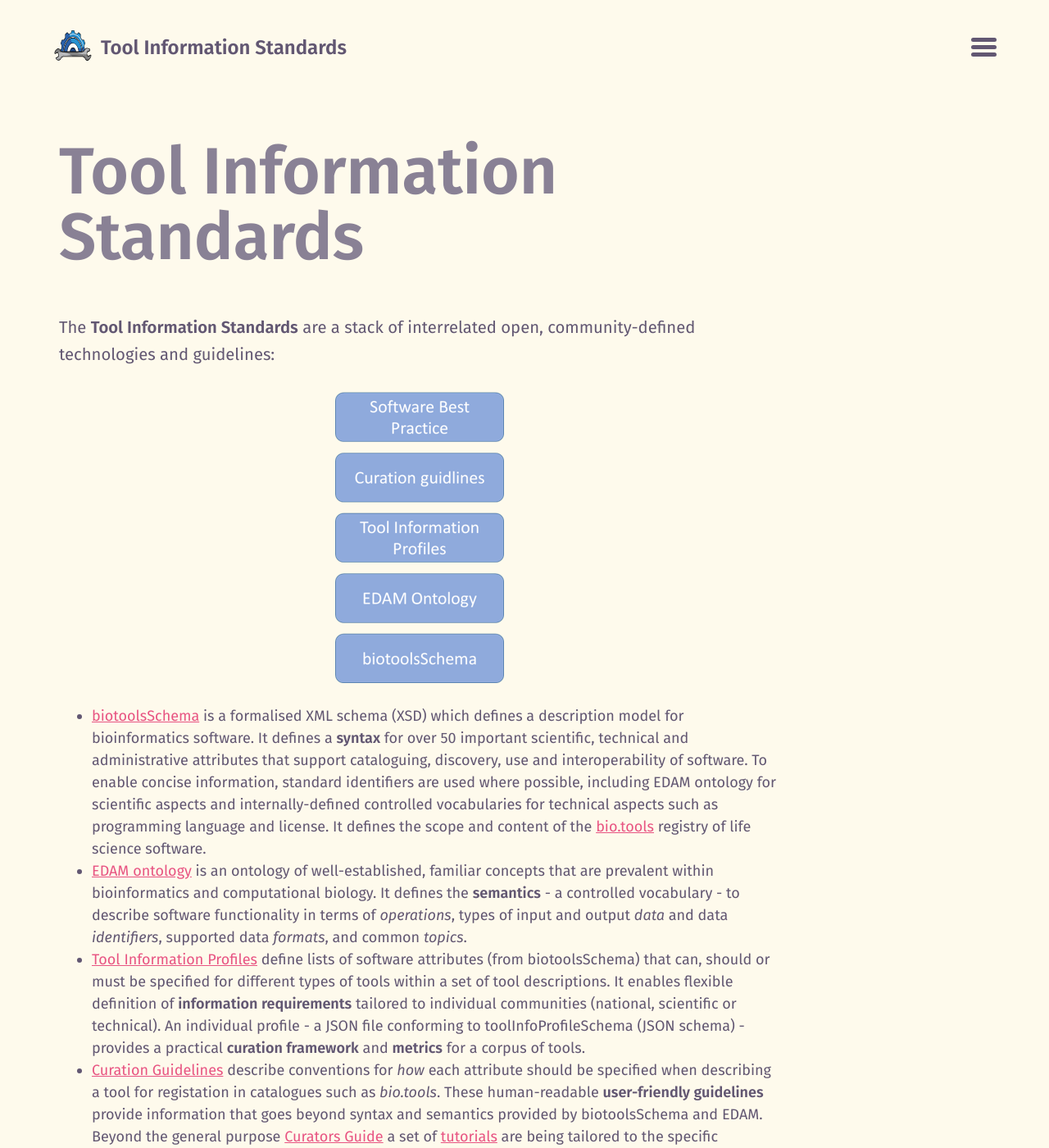
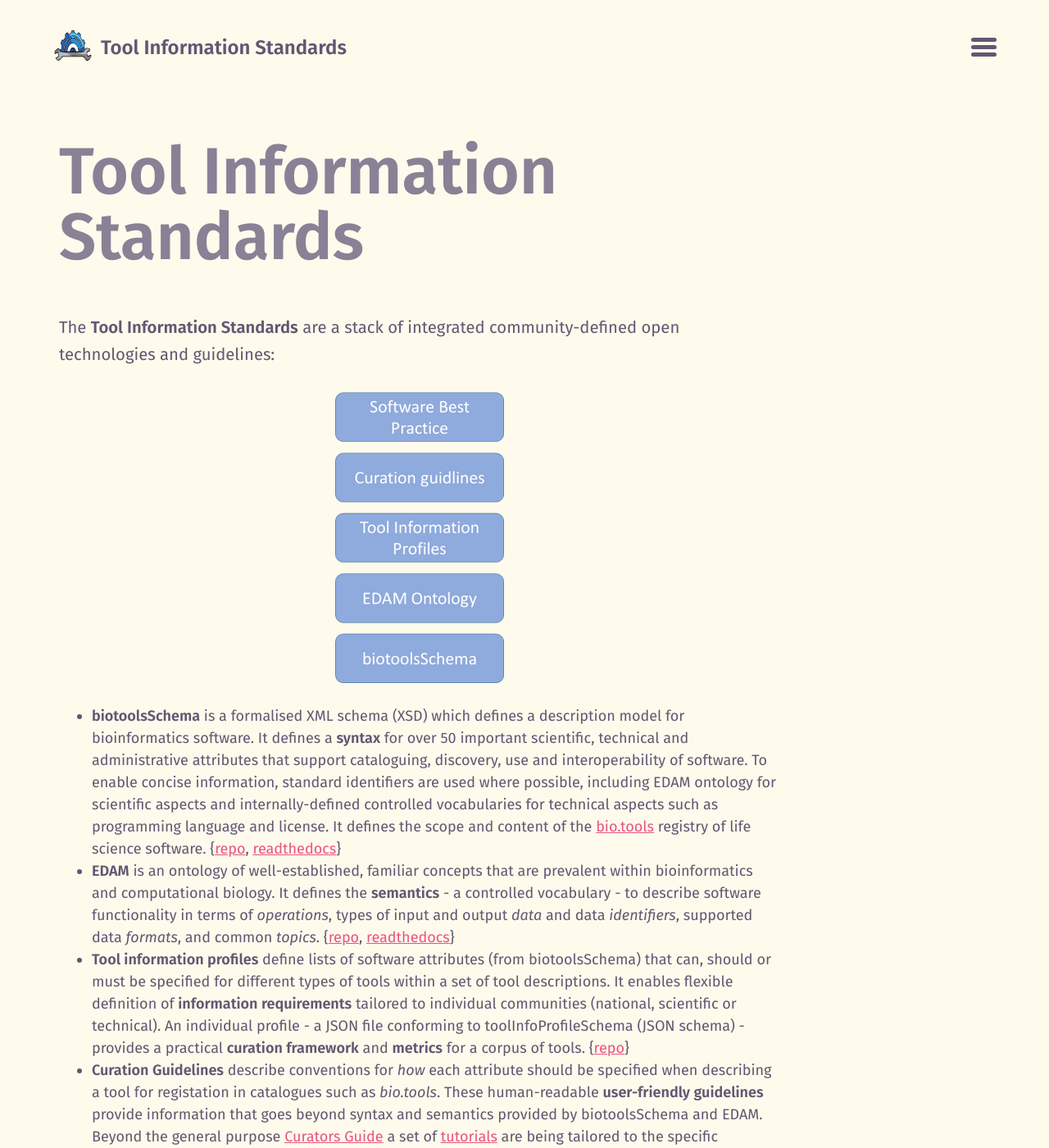
Before and after one commit to bio-tools/Tool-Information-Standards, a Jekyll site: the page built from docs/tool_information_standards.md, in a window 1280 px wide and 1400 px high. Shown: the whole window at 82% size. Built offline with Jekyll 4.4.1, drawn with Linux system fonts in a browser that asks for light colours; some of the changed text lies outside the part shown.

Commit message:
more updates to repurpose this repo / website

```diff
--- a/docs/tool_information_standards.md
+++ b/docs/tool_information_standards.md
@@ -3,14 +3,14 @@ title: "Tool Information Standards"
 layout: about
 ---
 
-The **Tool Information Standards** are a stack of interrelated open, community-defined technologies and guidelines:
+The **Tool Information Standards** are a stack of integrated community-defined open technologies and guidelines:
 
 ![technology_stack]({{site.url}}/assets/images/technology_stack.png){: .align-center}
 
-- [biotoolsSchema](https://github.com/bio-tools/biotoolsschema) is a formalised XML schema (XSD) which defines a description model for bioinformatics software. It defines a **syntax** for over 50 important scientific, technical and administrative attributes that support cataloguing, discovery, use and interoperability of software. To enable concise information, standard identifiers are used where possible, including EDAM ontology for scientific aspects and internally-defined controlled vocabularies for technical aspects such as programming language and license. It defines the scope and content of the [bio.tools](https://bio.tools) registry of life science software.
-- [EDAM ontology](https://github.com/edamontology/edamontology) is an ontology of well-established, familiar concepts that are prevalent within bioinformatics and computational biology. It defines the **semantics** - a controlled vocabulary - to describe software functionality in terms of *operations*, types of input and output *data* and data *identifiers*, supported data *formats*, and common *topics*.
-- [Tool Information Profiles](http://github.com/bio-tools/tool-information-profile) define lists of software attributes (from biotoolsSchema) that can, should or must be specified for different types of tools within a set of tool descriptions. It enables flexible definition of **information requirements** tailored to individual communities (national, scientific or technical). An individual profile - a JSON file conforming to toolInfoProfileSchema (JSON schema) - provides a practical **curation framework** and **metrics** for a corpus of tools.
-- [Curation Guidelines](http://biotools.readthedocs.io/en/latest/curators_guide.html) describe conventions for *how* each attribute should be specified when describing a tool for registation in catalogues such as *bio.tools*.  These human-readable **user-friendly guidelines** provide information that goes beyond syntax and semantics provided by biotoolsSchema and EDAM. Beyond the general purpose [Curators Guide](https://biotools.readthedocs.io/en/latest/curators_guide.html) a set of [tutorials](https://biotools.readthedocs.io/en/latest/community_specific_guidelines.html) are being tailored to the specific requirements of national, scientific and technical community profiles.
+- **biotoolsSchema** is a formalised XML schema (XSD) which defines a description model for bioinformatics software. It defines a **syntax** for over 50 important scientific, technical and administrative attributes that support cataloguing, discovery, use and interoperability of software. To enable concise information, standard identifiers are used where possible, including EDAM ontology for scientific aspects and internally-defined controlled vocabularies for technical aspects such as programming language and license. It defines the scope and content of the [bio.tools](https://bio.tools) registry of life science software. {[repo](https://github.com/bio-tools/biotoolsschema), [readthedocs](https://biotoolsschema.readthedocs.io/en/latest/)}
+- **EDAM** is an ontology of well-established, familiar concepts that are prevalent within bioinformatics and computational biology. It defines the **semantics** - a controlled vocabulary - to describe software functionality in terms of *operations*, types of input and output *data* and data *identifiers*, supported data *formats*, and common *topics*. {[repo](https://github.com/edamontology/edamontology), [readthedocs](https://edamontologydocs.readthedocs.io/en/latest/)}
+- **Tool information profiles** define lists of software attributes (from biotoolsSchema) that can, should or must be specified for different types of tools within a set of tool descriptions. It enables flexible definition of **information requirements** tailored to individual communities (national, scientific or technical). An individual profile - a JSON file conforming to toolInfoProfileSchema (JSON schema) - provides a practical **curation framework** and **metrics** for a corpus of tools. {[repo](http://github.com/bio-tools/tool-information-profile)}
+- **Curation Guidelines** describe conventions for *how* each attribute should be specified when describing a tool for registation in catalogues such as *bio.tools*.  These human-readable **user-friendly guidelines** provide information that goes beyond syntax and semantics provided by biotoolsSchema and EDAM. Beyond the general purpose [Curators Guide](https://biotools.readthedocs.io/en/latest/curators_guide.html) a set of [tutorials](https://biotools.readthedocs.io/en/latest/community_specific_guidelines.html) are being tailored to the specific requirements of national, scientific and technical community profiles. {[repo](https://github.com/bio-tools/biotoolsdocs)}
 - [Software Best Practice](https://elixir-europe.org/about-us/commissioned-services/software-best-practices) can be abstracted from the Curation Guidelines, for example, **general recommendations** for the provision and documentation of software in contexts other than *bio.tools*.
 
 
```
Also changed, not shown: docs/.#use_cases.md (added, +1 -0 lines), README.md, 1 other file.
